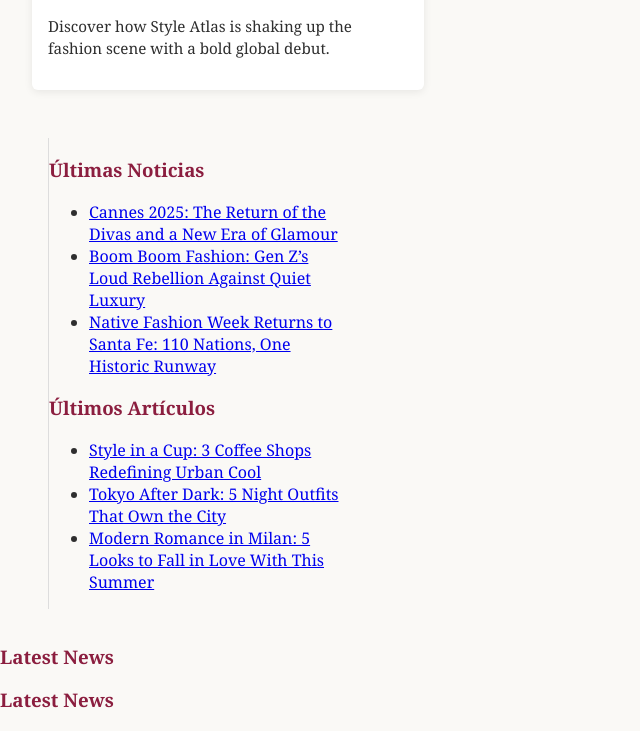
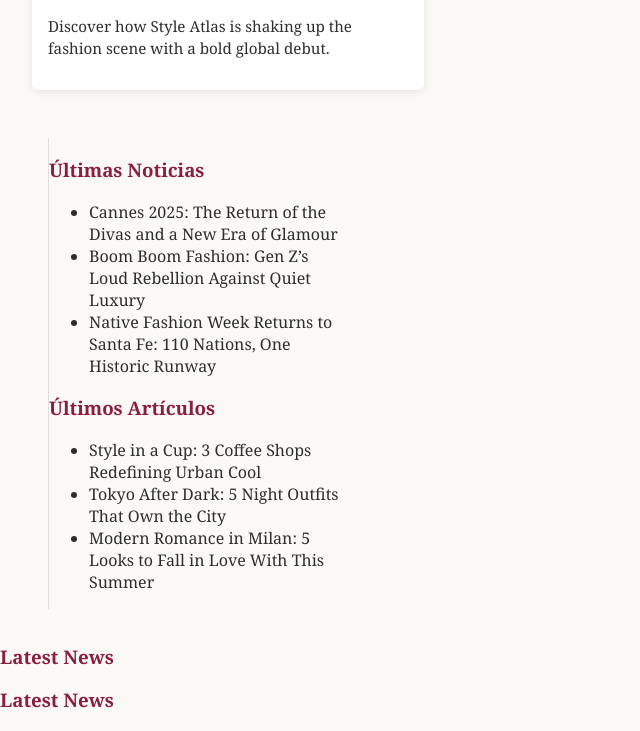
Before and after one commit to royhyuga/style-atlas, a plain HTML site: page news.html in a window 1280 px wide. Shown: the part 5662-6393 px from the top of the page, without its empty margins (0-640 px from the left). Drawn offline with Linux system fonts and the light colour scheme.

Commit message:
Update style.css

```diff
--- a/style.css
+++ b/style.css
@@ -188,3 +188,14 @@
     max-width: 60%;
   }
 }
+/* Estilo editorial para enlaces en el aside */
+.sidebar-latest a {
+  color: #2E2E2E;
+  text-decoration: none;
+  font-weight: 500;
+}
+
+.sidebar-latest a:hover {
+  color: #C8A86B;
+  text-decoration: underline;
+}
```
